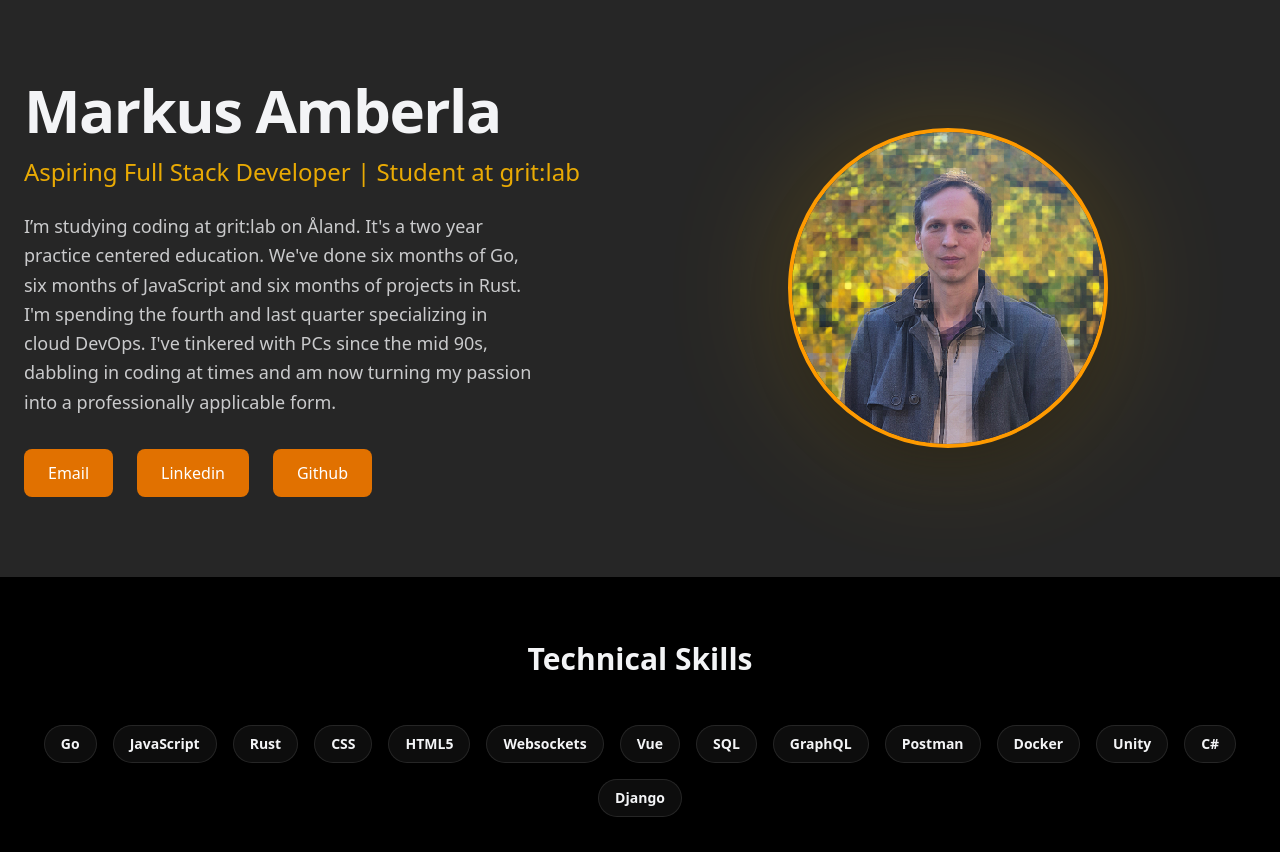
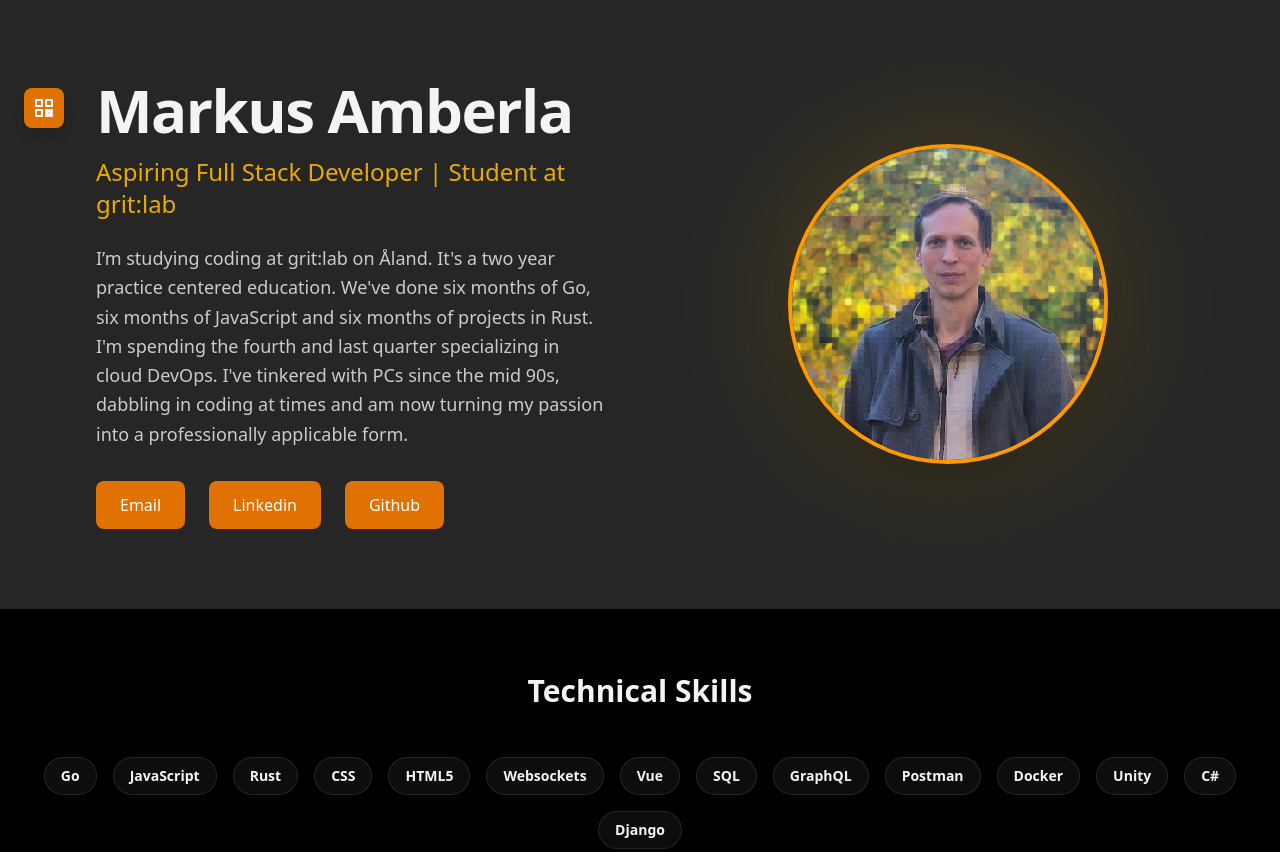
Before and after one commit to MarkusYPA/portfolio, a website: page index.html in a window 1280 px wide. Shown: the top 852 px of the page. Drawn offline with Linux system fonts and the light colour scheme.

Commit message:
qr reveal

```diff
--- a/index.html
+++ b/index.html
@@ -41,14 +41,29 @@
 
         <!-- Hero Section -->
         <header class="container mx-auto px-6 py-20 flex flex-col-reverse md:flex-row items-center justify-between">
-            <div class="md:w-1/2 text-center md:text-left mt-10 md:mt-0">
-                <h1 id="profile-name" class="text-5xl md:text-6xl font-bold mb-4 tracking-tight"></h1>
-                <p id="profile-tagline" class="text-xl md:text-2xl mb-6 opacity-90 font-light"></p>
-                <p id="profile-description" class="text-lg mb-8 leading-relaxed opacity-80 max-w-lg mx-auto md:mx-0">
-                </p>
+            <div class="md:w-1/2 flex items-start gap-4 md:gap-8 mt-10 md:mt-0">
+                <!-- QR Code reveal section -->
+                <div class="flex-shrink-0 flex flex-col items-center mt-2">
+                    <button id="qr-toggle-btn" class="w-10 h-10 flex items-center justify-center bg-amber-600 text-white rounded-lg shadow-lg hover:bg-amber-500 transition-colors focus:outline-none" aria-label="Show QR Code" onclick="document.getElementById('qr-container').classList.toggle('hidden')">
+                        <svg class="w-6 h-6" fill="none" stroke="currentColor" viewBox="0 0 24 24" xmlns="http://www.w3.org/2000/svg">
+                            <path stroke-linecap="round" stroke-linejoin="round" stroke-width="2" d="M4 4h6v6H4zm10 0h6v6h-6zM4 14h6v6H4zm10 0h2v2h-2zm4 0h2v2h-2zm-4 4h2v2h-2zm4 0h2v2h-2z"></path>
+                        </svg>
+                    </button>
+                    <div id="qr-container" class="hidden mt-4 transition-all duration-300">
+                        <img src="assets/qr-code.svg" alt="QR Code" class="w-24 h-24 md:w-32 md:h-32 bg-white rounded-lg p-2 shadow-lg">
+                    </div>
+                </div>
 
-                <div id="social-links" class="flex justify-center md:justify-start space-x-6">
-                    <!-- Social links injected here -->
+                <!-- Text block -->
+                <div class="text-left">
+                    <h1 id="profile-name" class="text-5xl md:text-6xl font-bold mb-4 tracking-tight"></h1>
+                    <p id="profile-tagline" class="text-xl md:text-2xl mb-6 opacity-90 font-light"></p>
+                    <p id="profile-description" class="text-lg mb-8 leading-relaxed opacity-80 max-w-lg">
+                    </p>
+
+                    <div id="social-links" class="flex justify-start space-x-6">
+                        <!-- Social links injected here -->
+                    </div>
                 </div>
             </div>
             <div class="md:w-1/2 flex justify-center">
```
Also changed, not shown: assets/qr-code.png (added), assets/qr-code.svg (added), src/output.css.
